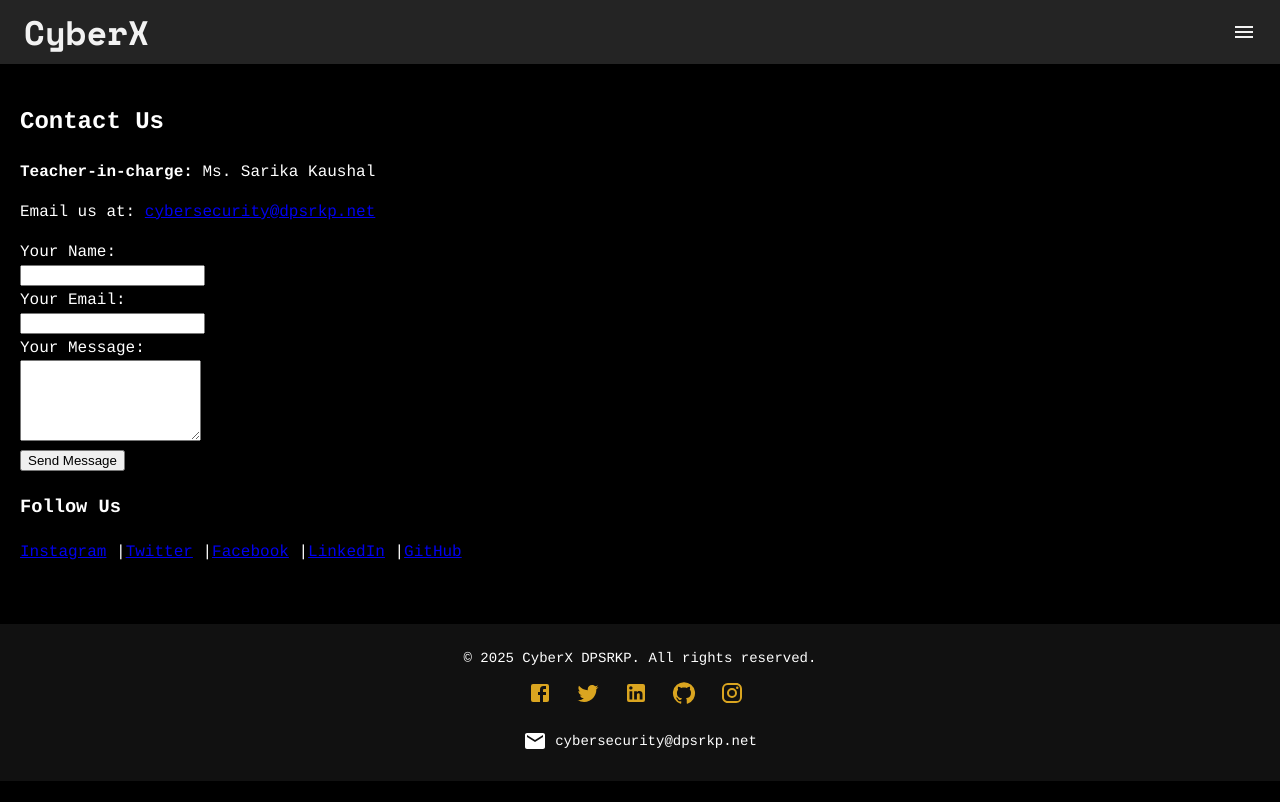
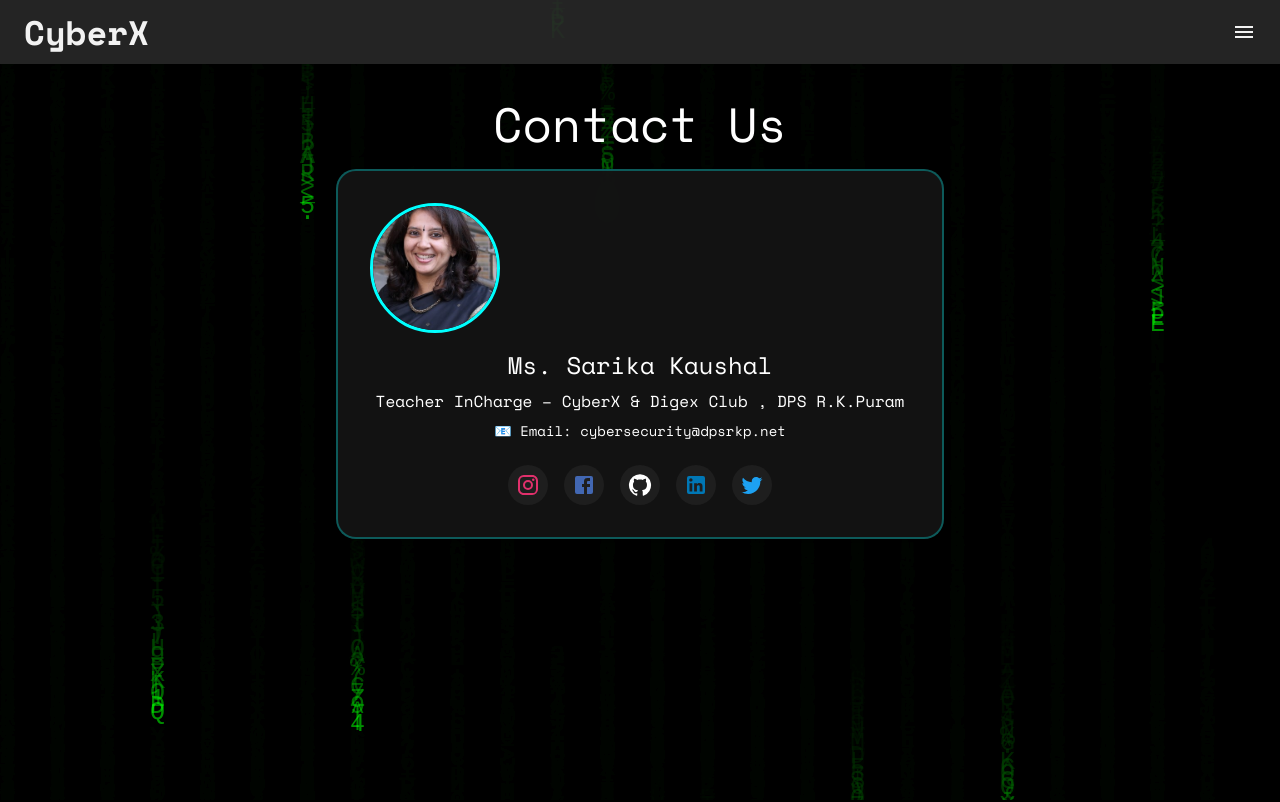
Before and after one commit to CyberX-club/cyber_x, a React (Create React App) app: page /contact in a window 1280 px wide. Shown: the top 802 px of the page. Built offline with nearby package versions, Linux system fonts and the light colour scheme; a web font is replaced by a local one.

Commit message:
event 2025 graphic added and conatct updated

```diff
--- a/src/components/Contact.js
+++ b/src/components/Contact.js
@@ -1,39 +1,127 @@
-// src/components/Contact.js
 import React from 'react';
-// import './Contact.css'; // Optional CSS if you want to style
+import { Box, Typography, Card, Avatar, Grid, IconButton, Tooltip } from '@mui/material';
+import { motion } from 'framer-motion';
+import MatrixBackground from './MatrixBackground';
+import InstagramIcon from '@mui/icons-material/Instagram';
+import FacebookIcon from '@mui/icons-material/Facebook';
+import GitHubIcon from '@mui/icons-material/GitHub';
+import LinkedInIcon from '@mui/icons-material/LinkedIn';
+import TwitterIcon from '@mui/icons-material/Twitter';
+
+const MotionCard = motion(Card);
+
+const socialLinks = [
+    {
+        icon: <InstagramIcon sx={{ color: '#e1306c' }} />,
+        url: 'https://www.instagram.com/CyberX.CLUB',
+        label: 'Instagram'
+    },
+    {
+        icon: <FacebookIcon sx={{ color: '#4267B2' }} />,
+        url: 'https://www.facebook.com/CyberX',
+        label: 'Facebook'
+    },
+    {
+        icon: <GitHubIcon sx={{ color: '#fff' }} />,
+        url: 'https://github.com/CyberX-club/',
+        label: 'GitHub'
+    },
+    {
+        icon: <LinkedInIcon sx={{ color: '#0077b5' }} />,
+        url: 'https://www.linkedin.com/company/cyberx',
+        label: 'LinkedIn'
+    },
+    {
+        icon: <TwitterIcon sx={{ color: '#1DA1F2' }} />,
+        url: 'https://twitter.com/CyberX',
+        label: 'Twitter'
+    },
+];
 
 const Contact = () => {
-  return (
-    <div className="contact-page" style={{ padding: "20px" }}>
-      <h2>Contact Us</h2>
-      <p><strong>Teacher-in-charge:</strong> Ms. Sarika Kaushal</p>
-      <p>
-        Email us at: <a href="mailto:cybersecurity@dpsrkp.net">cybersecurity@dpsrkp.net</a>
-      </p>
+    return (
+        <Box sx={{ position: 'relative', overflow: 'hidden', minHeight: '100vh' }}>
+            <MatrixBackground />
 
-      <form action="mailto:cybersecurity@dpsrkp.net" method="POST" encType="text/plain">
-        <label>Your Name:</label><br />
-        <input type="text" name="name" required /><br />
+            <Box sx={{ position: 'relative', zIndex: 2, p: 4 }}>
+                <Typography
+                    variant="h3"
+                    align="center"
+                    gutterBottom
+                    sx={{ fontFamily: 'Space Mono', color: 'white' }}
+                >
+                    Contact Us
+                </Typography>
 
-        <label>Your Email:</label><br />
-        <input type="email" name="email" required /><br />
+                <Grid container justifyContent="center" alignItems="center">
+                    <Grid item xs={12} sm={8} md={6}>
+                        <MotionCard
+                            initial={{ opacity: 0, y: 100 }}
+                            animate={{ opacity: 1, y: 0 }}
+                            transition={{ duration: 0.8, type: 'spring' }}
+                            whileHover={{
+                                scale: 1.03,
+                                boxShadow: '0 0 35px rgba(0,255,255,0.5)',
+                            }}
+                            sx={{
+                                background: 'rgba(20, 20, 20, 0.95)',
+                                color: 'white',
+                                borderRadius: 5,
+                                backdropFilter: 'blur(12px)',
+                                border: '2px solid rgba(0,255,255,0.3)',
+                                p: 4,
+                                textAlign: 'center',
+                            }}
+                        >
+                            <motion.div
+                                initial={{ scale: 0.9 }}
+                                animate={{ scale: 1 }}
+                                transition={{ type: 'spring', stiffness: 120 }}
+                            >
+                                <Avatar
+                                    src="/sarikakaushal.png"
+                                    alt="Teacher"
+                                    sx={{ width: 130, height: 130, border: '3px solid cyan', mb: 2 }}
+                                />
+                                <Typography variant="h5" fontFamily="Space Mono" gutterBottom>
+                                    Ms. Sarika Kaushal
+                                </Typography>
+                                <Typography variant="body1" fontFamily="Space Mono">
+                                    Teacher InCharge – CyberX & Digex Club , DPS R.K.Puram
+                                </Typography>
+                                <Typography variant="body2" fontFamily="Space Mono" sx={{ mt: 1 }}>
+                                    📧 Email: cybersecurity@dpsrkp.net
+                                </Typography>
+                            </motion.div>
 
-        <label>Your Message:</label><br />
-        <textarea name="message" rows="5" required></textarea><br />
-
-        <button type="submit">Send Message</button>
-      </form>
-
-      <div className="social-links" style={{ marginTop: "20px" }}>
-        <h3>Follow Us</h3>
-        <a href="https://www.instagram.com/CyberX.CLUB" target="_blank" rel="noreferrer">Instagram</a> |
-        <a href="https://twitter.com/CyberX" target="_blank" rel="noreferrer">Twitter</a> |
-        <a href="https://www.facebook.com/CyberX" target="_blank" rel="noreferrer">Facebook</a> |
-        <a href="https://www.linkedin.com/company/cyberx" target="_blank" rel="noreferrer">LinkedIn</a> |
-        <a href="https://github.com/CyberX-club/" target="_blank" rel="noreferrer">GitHub</a>
-      </div>
-    </div>
-  );
+                            <Box sx={{ mt: 3, display: 'flex', justifyContent: 'center', gap: 2 }}>
+                                {socialLinks.map((link, idx) => (
+                                    <Tooltip title={link.label} key={idx}>
+                                        <IconButton
+                                            component="a"
+                                            href={link.url}
+                                            target="_blank"
+                                            rel="noopener noreferrer"
+                                            sx={{
+                                                backgroundColor: 'rgba(255,255,255,0.05)',
+                                                '&:hover': {
+                                                    backgroundColor: 'rgba(255,255,255,0.15)',
+                                                    transform: 'scale(1.2)',
+                                                },
+                                                transition: 'all 0.3s ease',
+                                            }}
+                                        >
+                                            {link.icon}
+                                        </IconButton>
+                                    </Tooltip>
+                                ))}
+                            </Box>
+                        </MotionCard>
+                    </Grid>
+                </Grid>
+            </Box>
+        </Box>
+    );
 };
 
 export default Contact;
```
Also changed, not shown: src/components/Event2025.js (+129 -31 lines).
